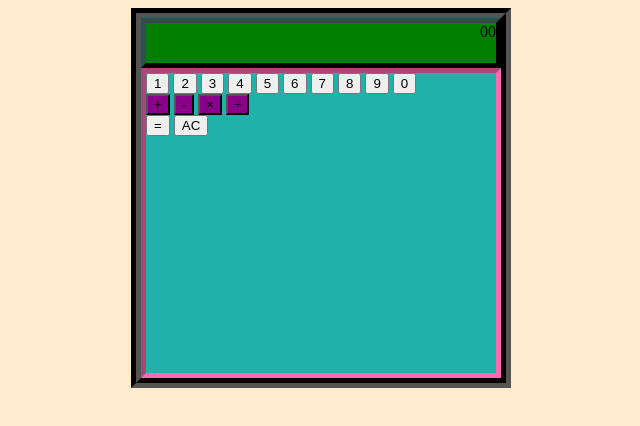
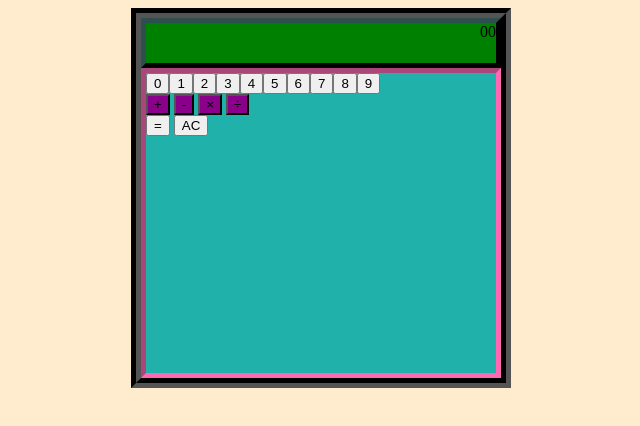
Before and after one commit to wardi16/calculator, a plain HTML site: page index.html in a window 1280 px wide. Shown: the whole page, without its empty margins (319-959 px from the left). Drawn offline with Linux system fonts and the light colour scheme.

Commit message:
populate automatically

```diff
--- a/index.html
+++ b/index.html
@@ -12,16 +12,6 @@
             <p class="display">00</p>
             <div class="buttons">
                <div class="numbers">
-                    <button class="digit">1</button>
-                    <button class="digit">2</button>
-                    <button class="digit">3</button>
-                    <button class="digit">4</button>
-                    <button class="digit">5</button>
-                    <button class="digit">6</button>
-                    <button class="digit">7</button>
-                    <button class="digit">8</button>
-                    <button class="digit">9</button>
-                    <button class="digit">0</button>
                </div>
                <div class="operators">
                     <button class="operator">+</button>
@@ -42,6 +32,13 @@
             const disp_element = document.querySelector("p");
 
             digits = document.querySelector(".numbers");
+
+            for (let i = 0; i < 10; i++){
+                const digit = document.createElement("button");
+                digit.classList.add("digit");
+                digit.textContent = i;
+                digits.appendChild(digit);
+            }
 
             digits.addEventListener("click", handle_num);
 
```
